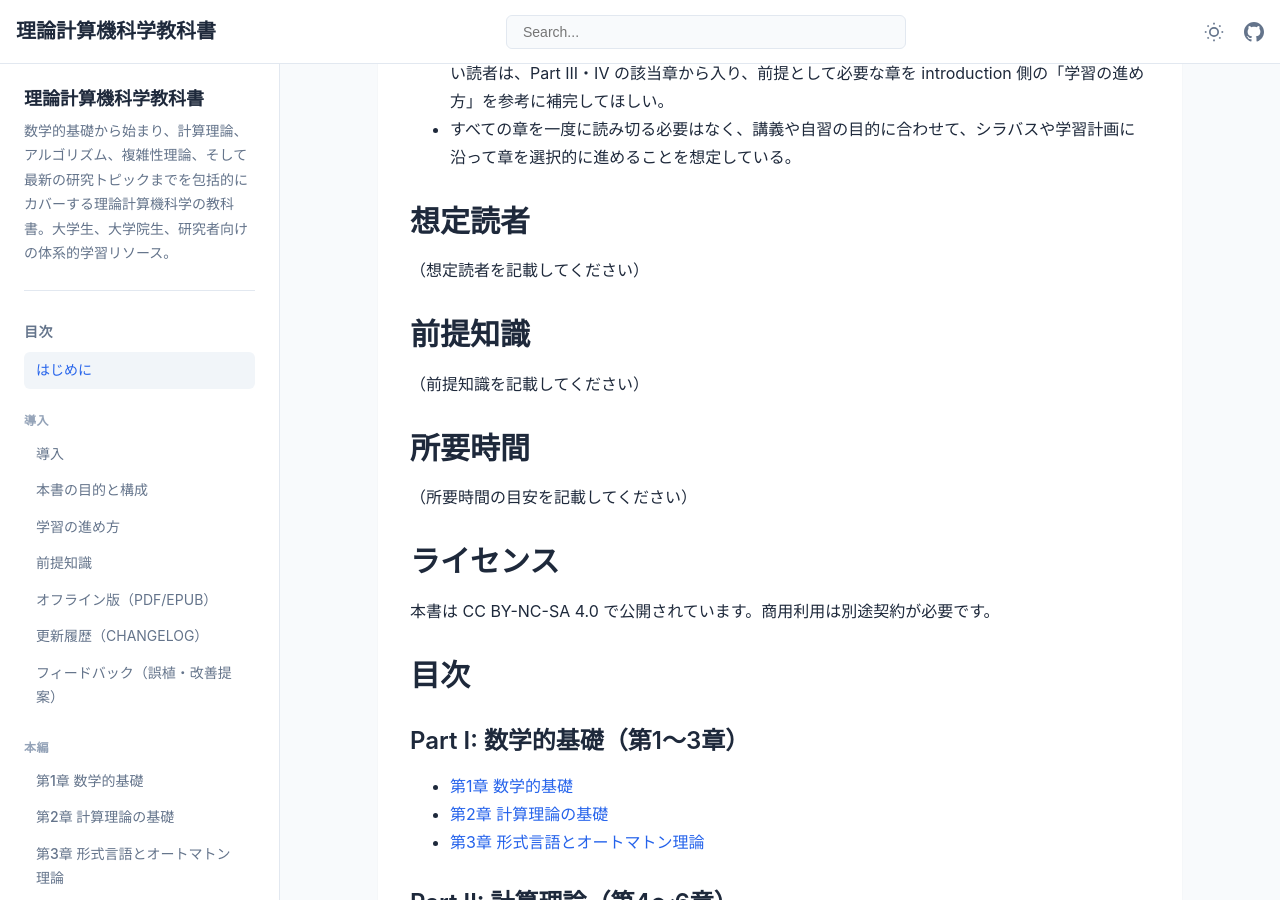
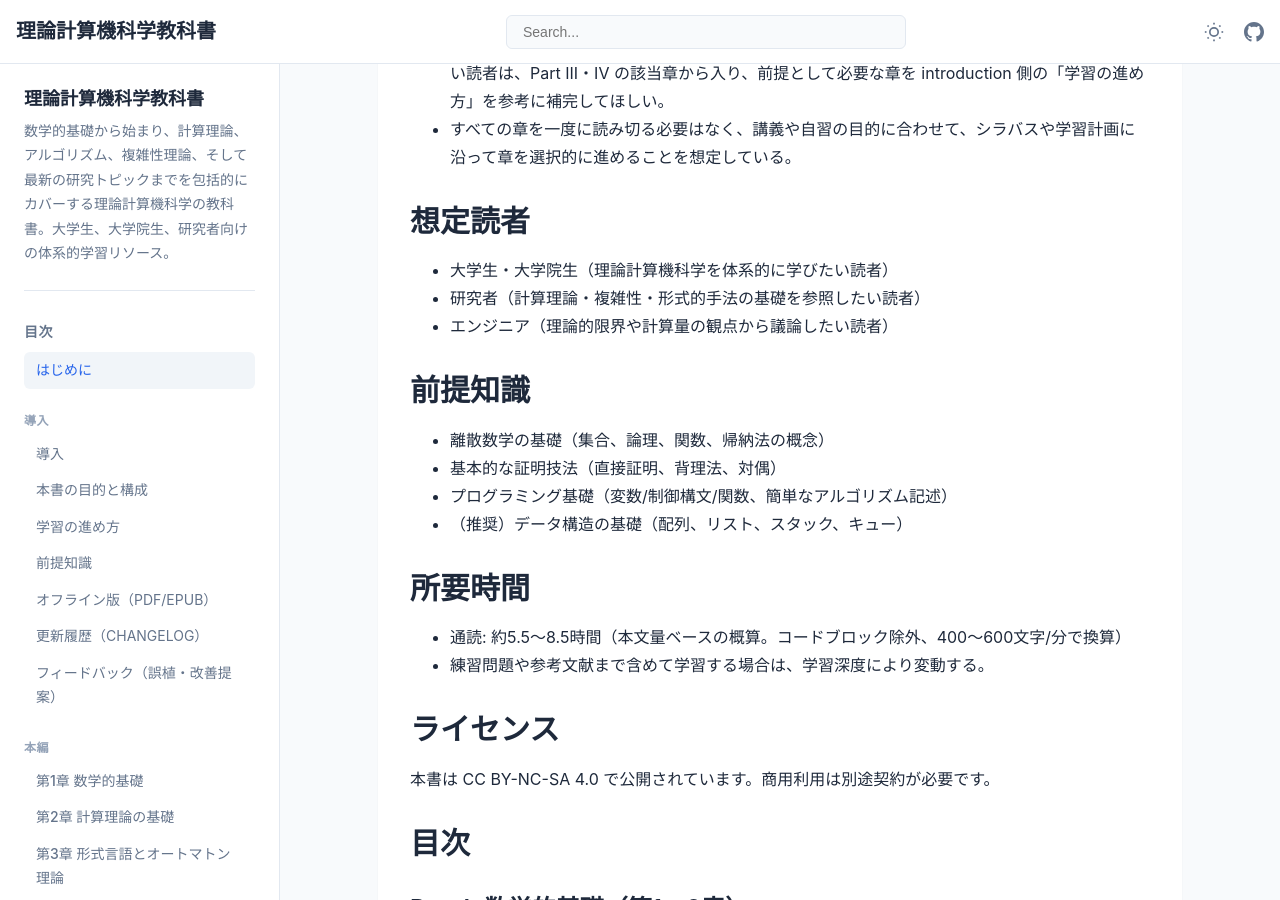
Before and after one commit to itdojp/theoretical-computer-science-textbook, a Jekyll site: the page built from docs/index.md, in a window 1280 px wide and 900 px high, scrolled down 979 px. Built offline with Jekyll 4.4.1, drawn with Linux system fonts in a browser that asks for light colours.

Commit message:
docs: トップページの想定読者・前提知識・所要時間を記載 (#225)
* docs: fill top page audience, prerequisites and reading time

* chore(docs): unify style and wording

```diff
--- a/docs/index.md
+++ b/docs/index.md
@@ -34,13 +34,19 @@ permalink: /
 - すべての章を一度に読み切る必要はなく、講義や自習の目的に合わせて、シラバスや学習計画に沿って章を選択的に進めることを想定している。
 
 ## 想定読者
-（想定読者を記載してください）
+- 大学生・大学院生（理論計算機科学を体系的に学びたい読者）
+- 研究者（計算理論・複雑性・形式的手法の基礎を参照したい読者）
+- エンジニア（理論的限界や計算量の観点から議論したい読者）
 
 ## 前提知識
-（前提知識を記載してください）
+- 離散数学の基礎（集合、論理、関数、帰納法の概念）
+- 基本的な証明技法（直接証明、背理法、対偶）
+- プログラミング基礎（変数/制御構文/関数、簡単なアルゴリズム記述）
+- （推奨）データ構造の基礎（配列、リスト、スタック、キュー）
 
 ## 所要時間
-（所要時間の目安を記載してください）
+- 通読: 約5.5〜8.5時間（本文量ベースの概算。コードブロック除外、400〜600文字/分で換算）
+- 練習問題や参考文献まで含めて学習する場合は、学習深度により変動する。
 
 ## ライセンス
 本書は CC BY-NC-SA 4.0 で公開されています。商用利用は別途契約が必要です。
```
